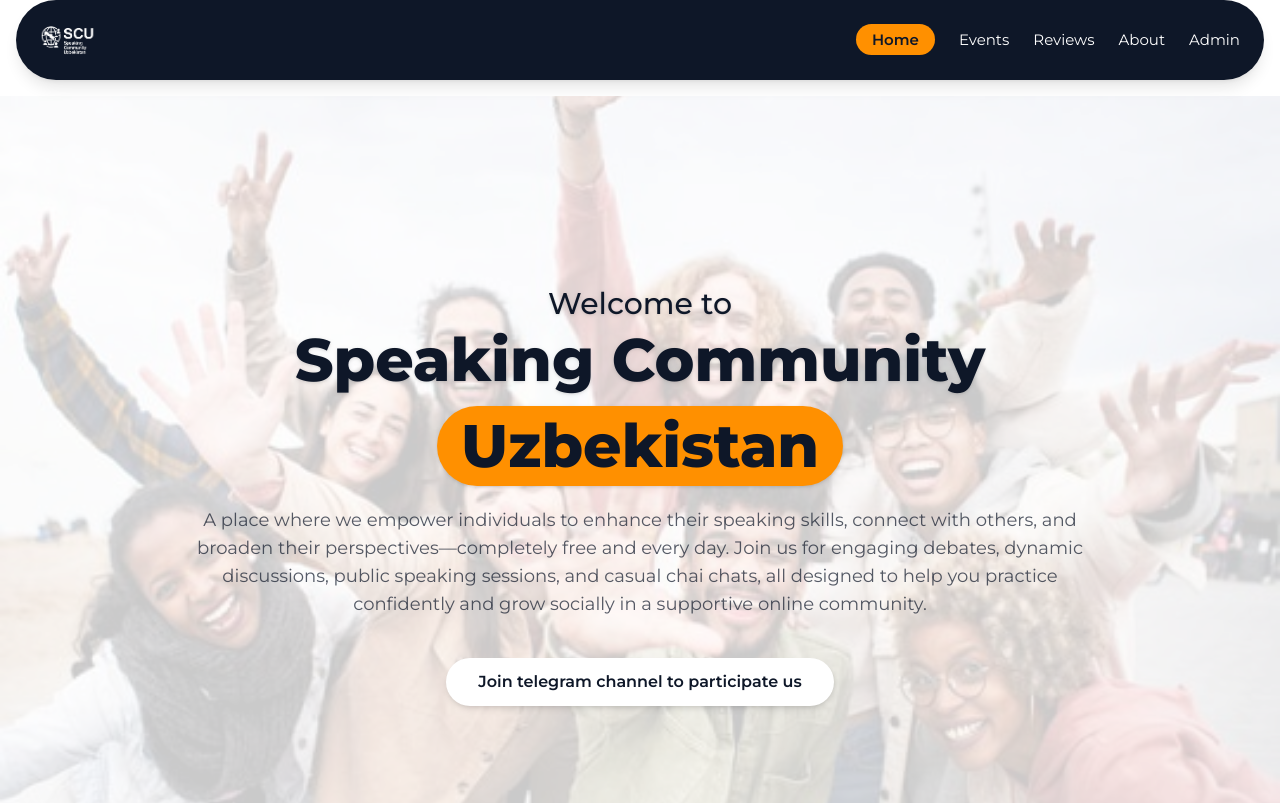
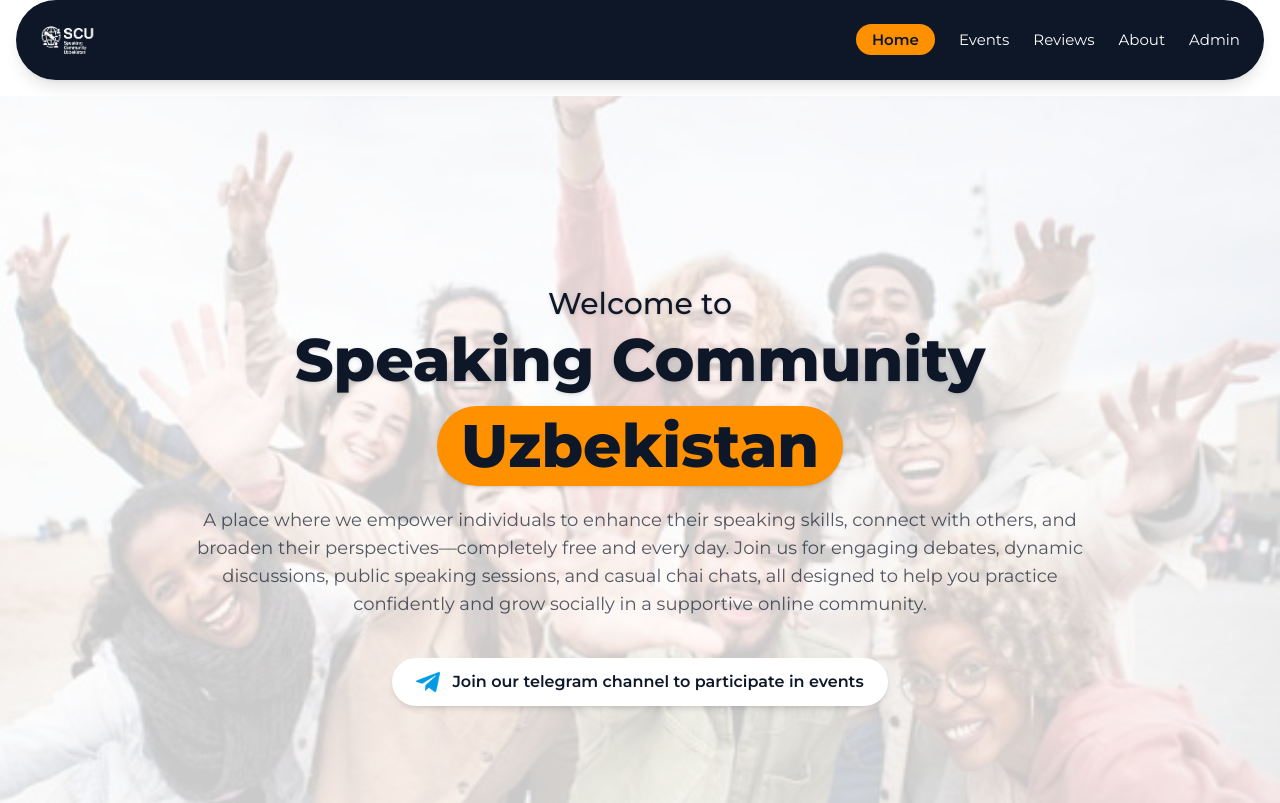
Before and after one commit to LiiLKing1/scu, a React (Vite) app: page / in a window 1280 px wide. Shown: the top 803 px of the page. Built offline with nearby package versions, Linux system fonts and the light colour scheme; no server answers; the database is empty.

Commit message:
Update Home, Aboutp and App components

```diff
--- a/src/Pages/Home/Home.jsx
+++ b/src/Pages/Home/Home.jsx
@@ -1,5 +1,6 @@
  import React from 'react'
 import homeImage from '../../assets/home.png'
+import telegramIcon from '../../assets/telegram.png'
 
 const Home = () => {
   return (
@@ -26,10 +27,11 @@ const Home = () => {
               target="_blank"
               rel="noreferrer"
               className="group inline-block"
-              aria-label="Join telegram channel to participate us"
+              aria-label="Join our telegram channel to participate in events"
             >
-              <span className="inline-block rounded-full bg-white text-[#0e1728] px-4 sm:px-8 py-2.5 sm:py-3 font-semibold shadow-md group-hover:bg-white/90 transition text-sm sm:text-base text-center max-w-[90vw] whitespace-normal leading-snug">
-                Join telegram channel to participate us
+              <span className="inline-flex items-center gap-2 sm:gap-3 rounded-full bg-white text-[#0e1728] px-4 sm:px-6 py-2.5 sm:py-3 font-semibold shadow-md group-hover:bg-white/90 transition text-sm sm:text-base text-center max-w-[90vw] whitespace-normal leading-snug">
+                <img src={telegramIcon} alt="Telegram" className="w-5 h-5 sm:w-6 sm:h-6" />
+                Join our telegram channel to participate in events
               </span>
             </a>
           </div>
```
